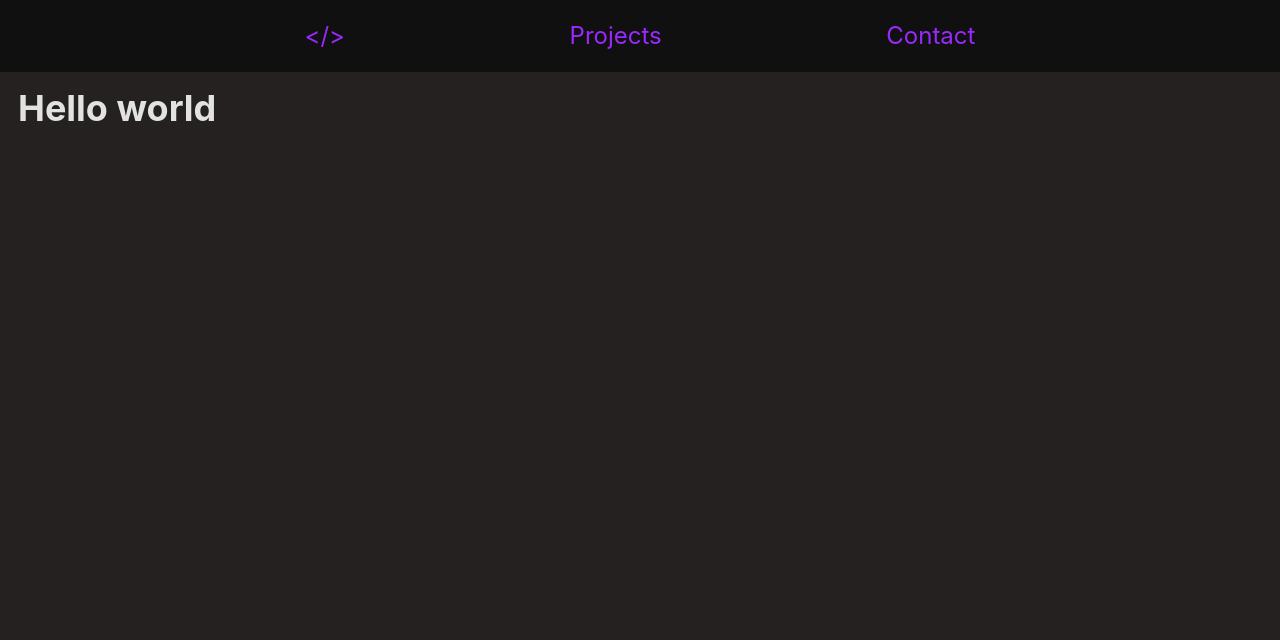
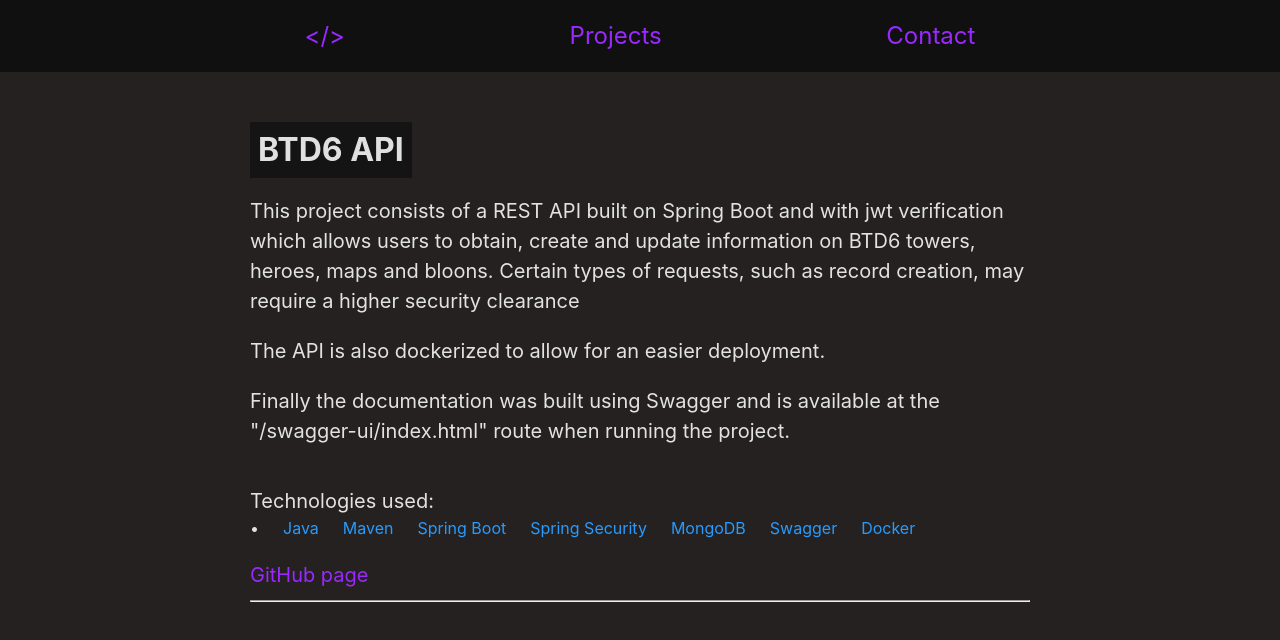
Before and after one commit to Cecilio0/personal-webpage, a React (Vite) app: page /projects in a window 1280 px wide. Shown: the top 640 px of the page. Built offline with nearby package versions, Linux system fonts and the light colour scheme.

Commit message:
Corrections and first project added to project tab

```diff
--- a/package.json
+++ b/package.json
@@ -10,6 +10,7 @@
     "preview": "vite preview --port 8080"
   },
   "dependencies": {
+    "axios": "^1.6.7",
     "localforage": "^1.10.0",
     "match-sorter": "^6.3.4",
     "react": "^18.2.0",
--- /dev/null
+++ b/src/components/github-card/ProjectDiv.css
@@ -0,0 +1,34 @@
+.project-div {
+  margin: 0.5em;
+  width: fit-content;
+}
+
+.project-div h2 {
+  font-size: 2rem;
+  font-style: normal;
+
+  margin: 0.25em 0;
+  padding: 0.25rem 0.5rem;
+
+  width: fit-content;
+
+  background-color: rgb(20, 20, 20);
+}
+
+.project-div p {
+  margin: 0;
+  padding: 0.5em 0;
+}
+
+.project-div ul {
+  display: flex;
+  list-style-type: none;
+  margin-top: 0;
+  padding: 0;
+}
+
+.project-div li {
+  font-size: 16px;
+  margin-right: 1.5em;
+  color: rgb(40, 155, 255);
+}
--- /dev/null
+++ b/src/components/github-card/ProjectDiv.tsx
@@ -0,0 +1,28 @@
+import "./ProjectDiv.css";
+import { Project } from "../../utils/projects";
+
+function ProjectDiv(project: Project) {
+  return (
+    <div className="project-div">
+      <h2>{project.name}</h2>
+      {/* <p>{project.description}</p> */}
+      {project.description.map((text, i) => {
+        return <p key={i}>{text}</p>;
+      })}
+
+      <p style={{ padding: "1.5em 0 0 0", color: "" }}>Technologies used:</p>
+      <ul>
+        <li style={{ color: "rgba(255,255,255,0.87)" }}>•</li>
+        {project.technologies.map((technology, i) => {
+          return <li key={technology + "-" + i}>{technology}</li>;
+        })}
+      </ul>
+      <a href={project.link} className="link-p">
+        GitHub page
+      </a>
+      <hr />
+    </div>
+  );
+}
+
+export default ProjectDiv;
--- a/src/index.css
+++ b/src/index.css
@@ -47,15 +47,6 @@ button {
   transition: border-color 0.25s;
 }
 
-button:hover {
-  border-color: #646cff;
-}
-
-button:focus,
-button:focus-visible {
-  outline: 4px auto -webkit-focus-ring-color;
-}
-
 .link-p {
   display: inline-block;
   position: relative;
--- a/src/routes/App.css
+++ b/src/routes/App.css
@@ -42,9 +42,5 @@
   display: block;
   width: auto;
   height: auto;
-  max-height: 4em;
+  height: 4em;
 }
-
-.color-picker {
-  color: rgba(236, 32, 35, 0.8);
-}
--- a/src/routes/App.tsx
+++ b/src/routes/App.tsx
@@ -35,7 +35,7 @@ function App() {
     },
     {
       name: "React",
-      color: "rgb(1,127,165)",
+      color: "rgba(0,204,255,255)",
       logo: reactLogo,
       url: "https://react.dev",
     },
@@ -44,14 +44,10 @@ function App() {
   const usedTecnologies = frameworks.map((framework) => {
     return (
       <li key={framework.name}>
-        <a
-          href={framework.url}
-          className="link-p"
-          // style={{ color: "rgba(255, 255, 255, 0.87)" }}
-        >
+        <a href={framework.url} style={{ color: framework.color }}>
           {framework.name}
+          <img src={framework.logo} alt={framework.name + " logo"} />
         </a>
-        <img src={framework.logo} alt="" />
       </li>
     );
   });
--- a/src/routes/projects/Projects.css
+++ b/src/routes/projects/Projects.css
@@ -1,3 +1,9 @@
-.some-class {
-  color: #fff;
+.projects {
+  font-size: 20px;
+  display: flex;
+  flex-direction: column;
+  max-width: 800px;
+  min-width: 40vw;
+  margin: 0 auto;
+  padding: 2rem;
 }
--- a/src/routes/projects/Projects.tsx
+++ b/src/routes/projects/Projects.tsx
@@ -1,12 +1,24 @@
+import "./Projects.css";
 import NavBar from "../../components/NavBar";
-import "./Projects.css";
+import ProjectDiv from "../../components/github-card/ProjectDiv";
+import { projects } from "../../utils/projects";
 
 function Projects() {
   return (
     <>
       <NavBar />
-      <div>
-        <h1>Hello world</h1>
+      <div className="projects">
+        {projects.map((project, i) => {
+          return (
+            <ProjectDiv
+              key={i}
+              name={project.name}
+              description={project.description}
+              technologies={project.technologies}
+              link={project.link}
+            />
+          );
+        })}
       </div>
     </>
   );
--- /dev/null
+++ b/src/utils/projects.ts
@@ -0,0 +1,32 @@
+export interface Project {
+  name: string;
+  description: string[];
+  technologies: string[];
+  link: string;
+}
+
+export const projects: Project[] = [
+  {
+    name: "BTD6 API",
+    description: [
+      "This project consists of a REST API built on Spring Boot and with " +
+        "jwt verification which allows users to obtain, create and update " +
+        "information on BTD6 towers, heroes, maps and bloons. Certain types " +
+        "of requests, such as record creation, may require a higher " +
+        "security clearance ",
+      "The API is also dockerized to allow for an easier deployment.",
+      "Finally the documentation was built using Swagger and is available " +
+        'at the "/swagger-ui/index.html" route when running the project.',
+    ],
+    technologies: [
+      "Java",
+      "Maven",
+      "Spring Boot",
+      "Spring Security",
+      "MongoDB",
+      "Swagger",
+      "Docker",
+    ],
+    link: "https://github.com/Cecilio0/BTD6-API",
+  },
+];
```
Also changed, not shown: 1 other file (tests, documents, lock files or other folders).
